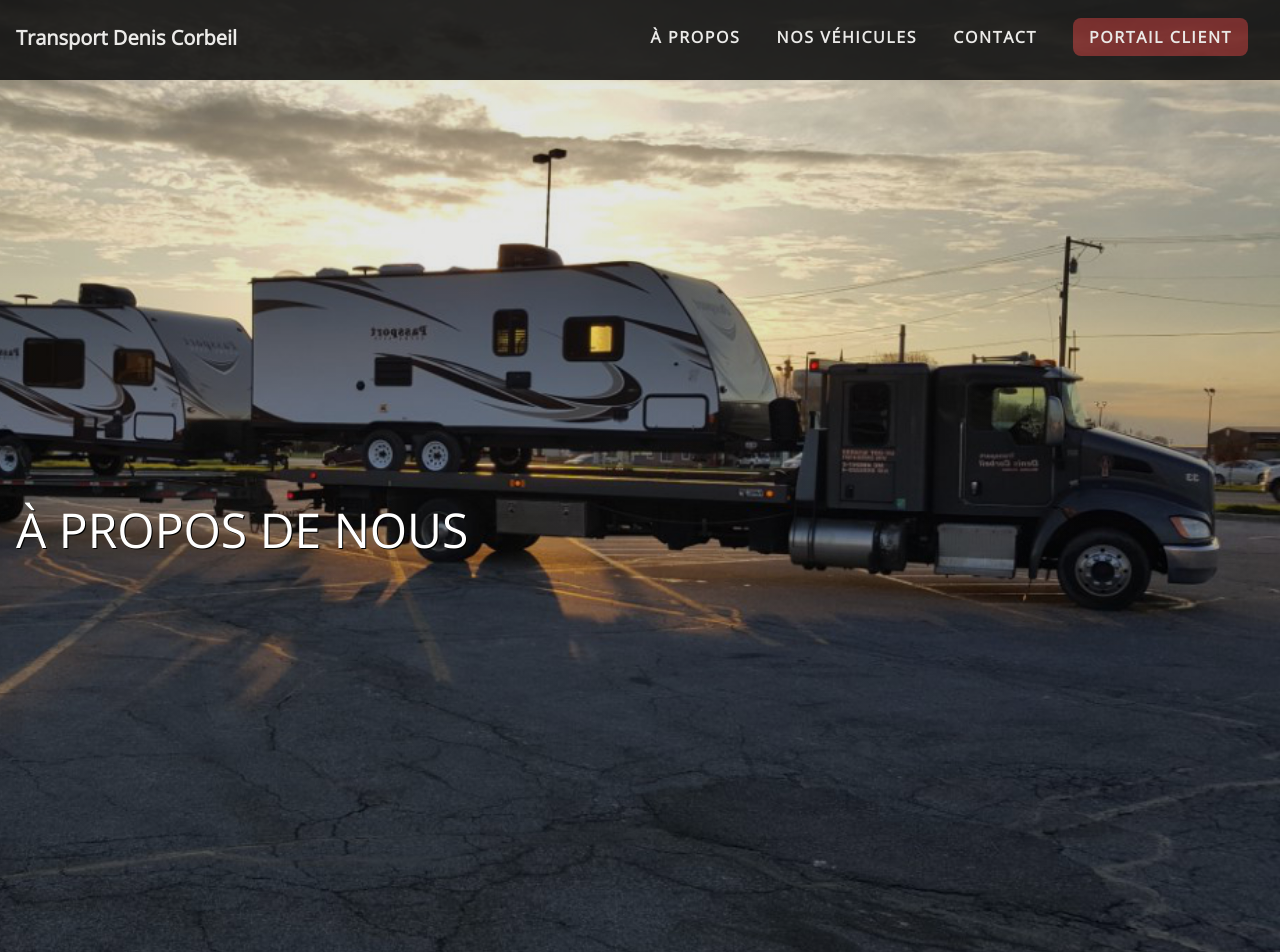
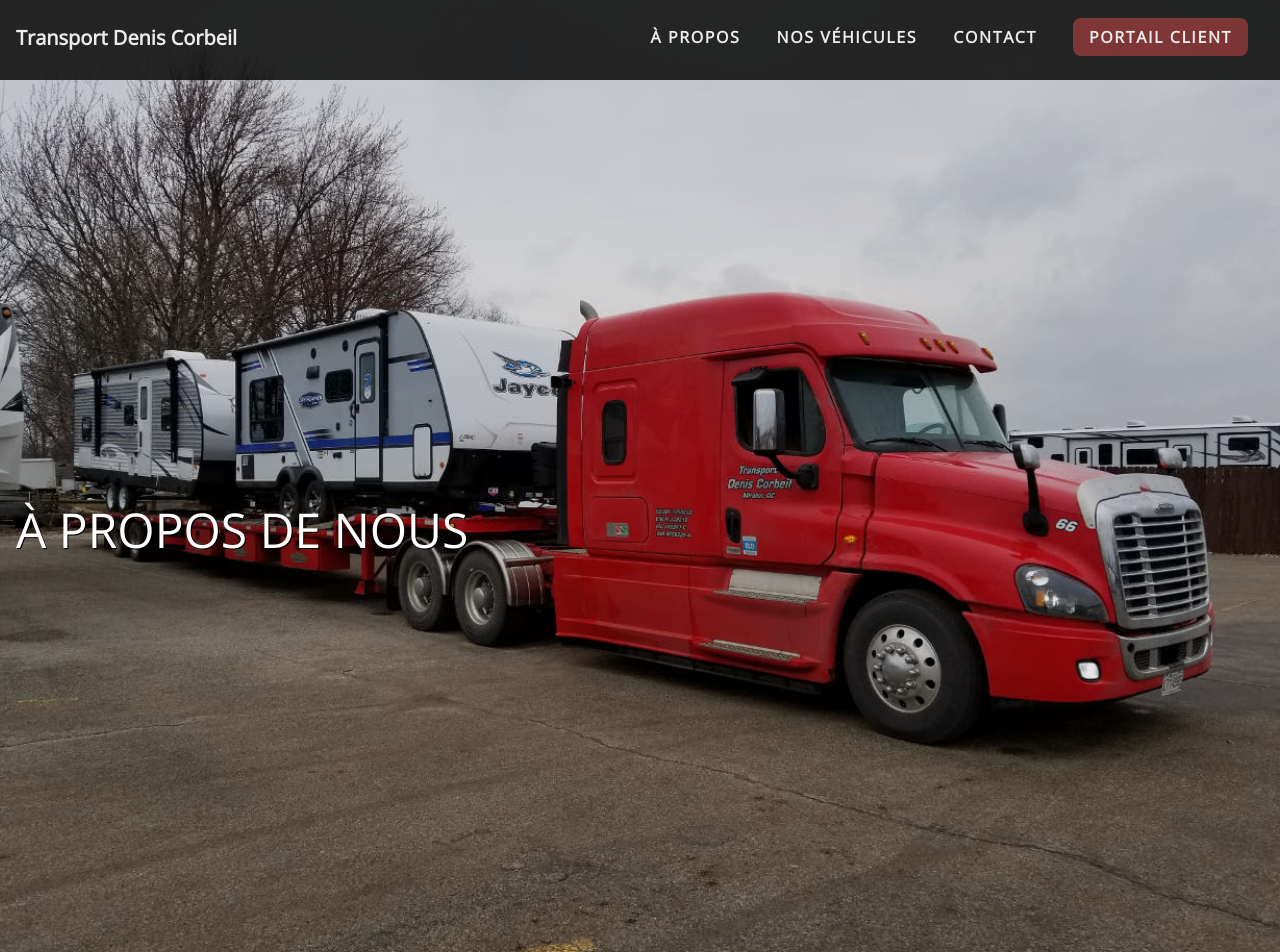
Before and after one commit to ouarez/tdc-jekyll, a Jekyll site: the page built from a-propos.md, in a window 1280 px wide. Shown: the top 952 px of the page. Built offline with Jekyll 4.4.1, drawn with Linux system fonts in a browser that asks for light colours; nearby versions of some CDN libraries; a script that is not in the unit is left out.

Commit message:
Update Éditer le contenu des pages “a-propos”

```diff
--- a/a-propos.md
+++ b/a-propos.md
@@ -5,7 +5,7 @@ permalink: /a-propos
 description: >-
   Transport Denis Corbeil est une entreprise spécialisée dans le domaine du
   transport de véhicules récréatifs.
-cover_image: /img/33-passport-wow.jpg
+cover_image: /img/66-jayco-salem.jpeg
 image1: /img/about.jpg
 ---
 ### Transport Denis Corbeil est une entreprise spécialisée dans le domaine du transport de véhicules récréatifs.
```
